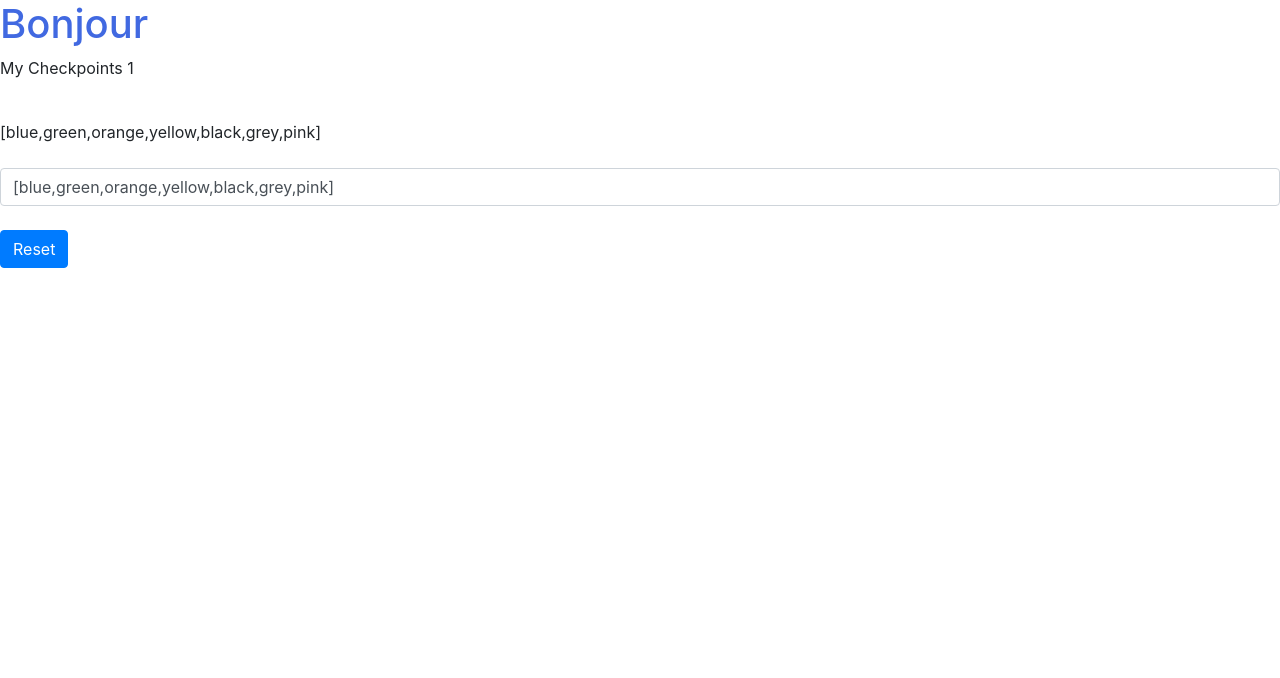
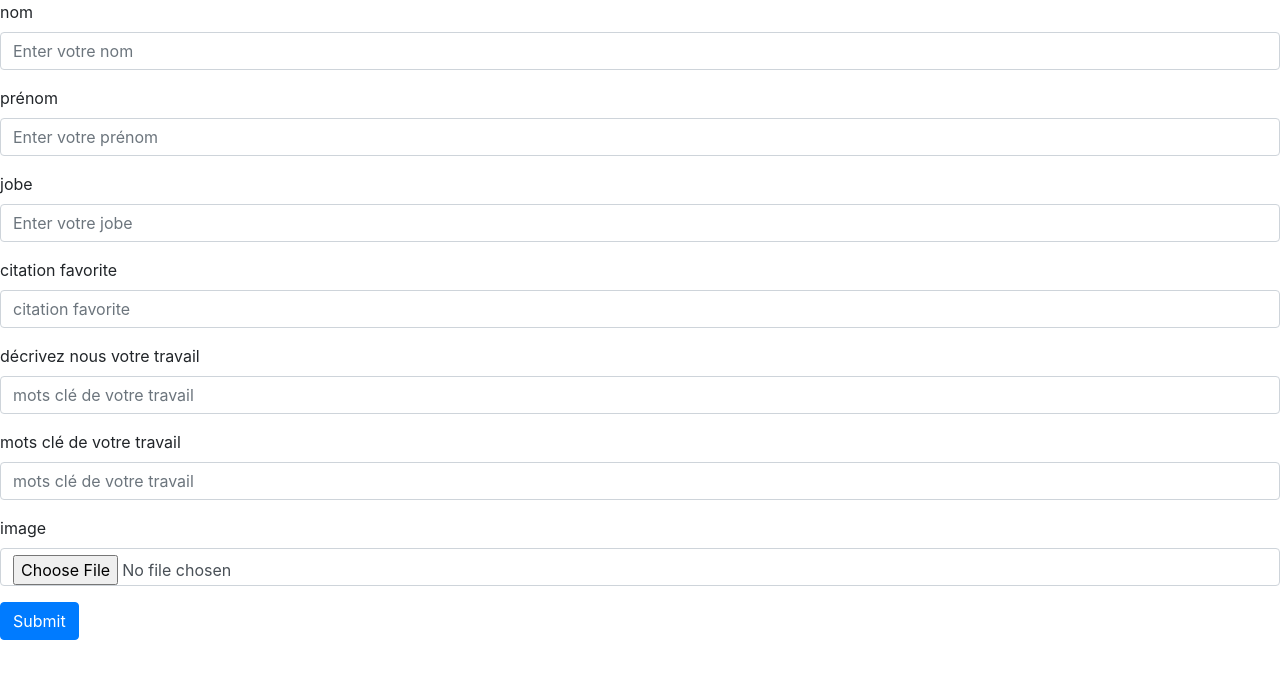
Before and after one commit to abderrahmenne123/Angular_GMC, an Angular app: page / in a window 1280 px wide. Shown: the top 678 px of the page. Built offline with nearby package versions, Linux system fonts and the light colour scheme.

Commit message:
modifier cart visite

```diff
--- a/src/app/app.component.html
+++ b/src/app/app.component.html
@@ -1,3 +1,2 @@
-<h1>Bonjour</h1>
 
-<app-my-checkpoints></app-my-checkpoints>
+<app-carte-visite></app-carte-visite>
--- a/src/app/binding-example/binding-example.component.html
+++ b/src/app/binding-example/binding-example.component.html
@@ -12,7 +12,7 @@ type="text" class="form-control"
 [value]="name"
 >
 <button
-(click)="changeName(monInput.value)"
+
 
  class="btn btn-primary">
 
--- a/src/app/binding-example/binding-example.component.ts
+++ b/src/app/binding-example/binding-example.component.ts
@@ -14,8 +14,5 @@ adresse='sousse';
   ngOnInit(): void {
   }
   // tslint:disable-next-line:typedef
-  changeName(newName) {
-    //console.log(newName);
-    this.name= newName;
-  }
+
 }
--- /dev/null
+++ b/src/app/carte-visite/carte-visite.component.html
@@ -0,0 +1,38 @@
+<form>
+    <div class="form-group">
+      <label >nom</label>
+      <input type="text" class="form-control"   placeholder="Enter votre nom">
+
+    </div>
+    <div class="form-group">
+        <label >prénom</label>
+        <input type="text" class="form-control"   placeholder="Enter votre prénom">
+
+      </div>
+      <div class="form-group">
+        <label >jobe</label>
+        <input type="text" class="form-control"  placeholder="Enter votre jobe">
+
+      </div>
+      <div class="form-group">
+        <label >citation favorite</label>
+        <input type="text" class="form-control"   placeholder="citation favorite">
+
+      </div>
+      <div class="form-group">
+        <label >décrivez  nous votre travail</label>
+        <input type="text" class="form-control"   placeholder="mots clé de votre travail">
+
+      </div>
+      <div class="form-group">
+        <label >mots clé de votre travail</label>
+        <input type="text" class="form-control"   placeholder="mots clé de votre travail">
+
+      </div>
+      <div class="form-group">
+        <label >image</label>
+        <input type="file" class="form-control"  >
+
+      </div>
+    <button type="submit" class="btn btn-primary">Submit</button>
+  </form>
--- /dev/null
+++ b/src/app/carte-visite/carte-visite.component.ts
@@ -0,0 +1,15 @@
+import { Component, OnInit } from '@angular/core';
+
+@Component({
+  selector: 'app-carte-visite',
+  templateUrl: './carte-visite.component.html',
+  styleUrls: ['./carte-visite.component.css']
+})
+export class CarteVisiteComponent implements OnInit {
+
+  constructor() { }
+
+  ngOnInit(): void {
+  }
+
+}
```
Also changed, not shown: src/app/app.module.ts (+7 -1 lines), src/app/carte-visite/carte-visite.component.css (added), 1 other file (tests, documents, lock files or other folders).
